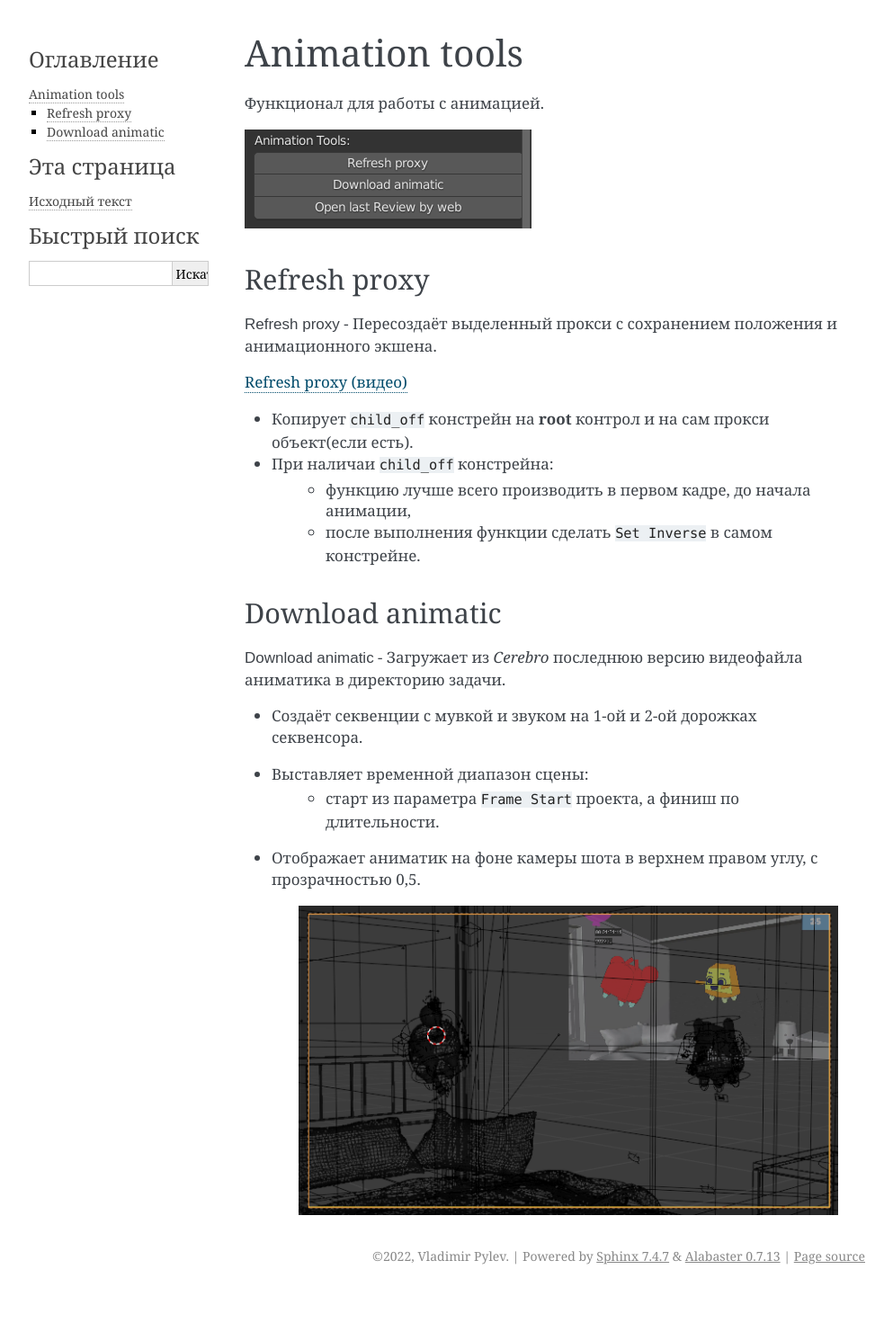
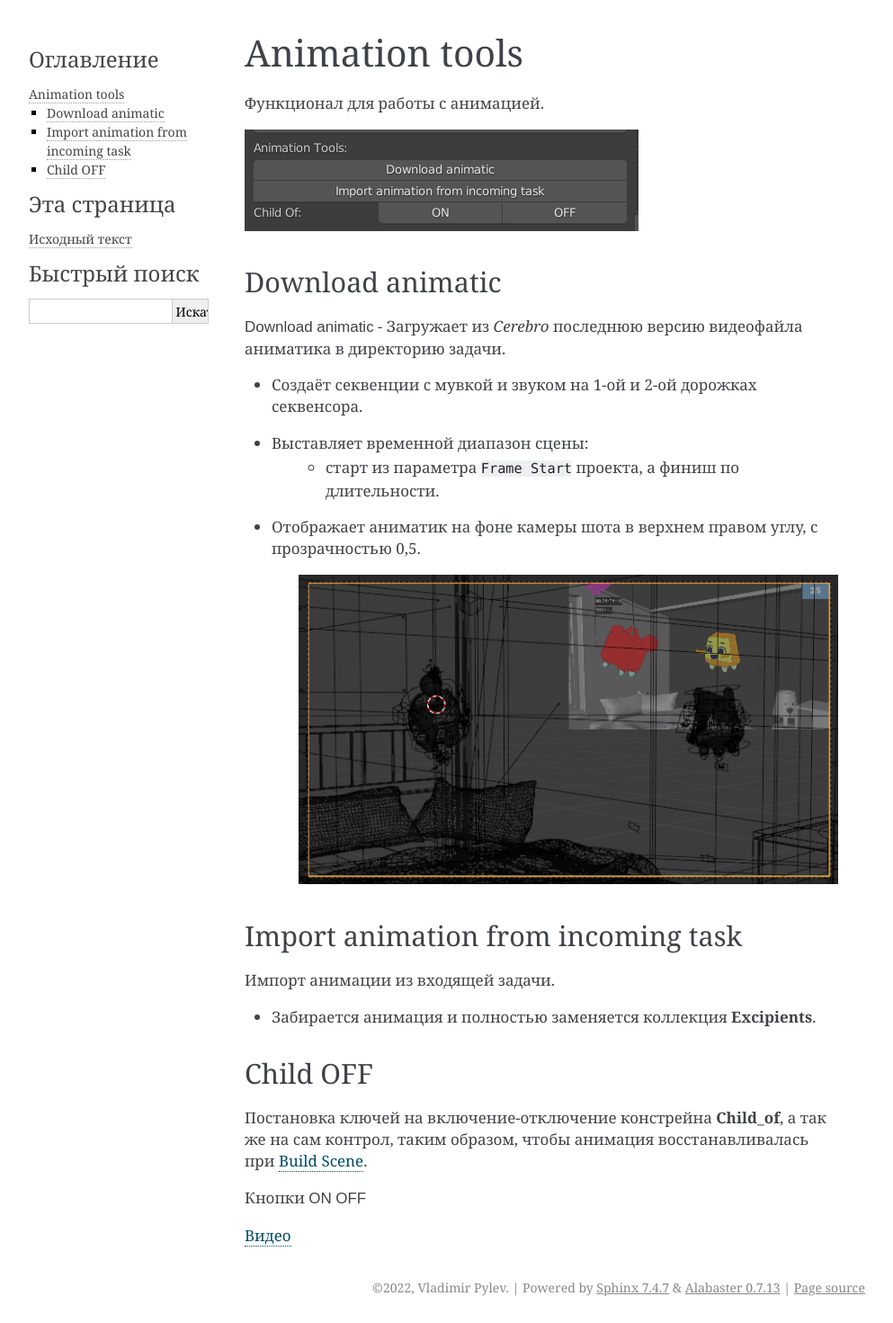
Before and after one commit to volodya-renderberg/cerebro-b3d-connect-manual, a Sphinx documentation site: the page built from docs/source/manual/work_panel/animation_tools.rst, in a window 1280 px wide. Shown: the whole page at 90% size, without its empty margins (148-1141 px from the left). Built offline with Sphinx 7.4.7, drawn with Linux system fonts in a browser that asks for light colours; before the commit the page ends 1436 px from its top, so only the background shows below that.

Commit message:
Child off

```diff
--- a/docs/source/manual/processes/animatic.rst
+++ b/docs/source/manual/processes/animatic.rst
@@ -7,3 +7,6 @@
    :maxdepth: 1
 
    animatic/slicing
+   animatic/slicing_shot
+   animatic/retiming_shot
+   animatic/change_animatic
--- /dev/null
+++ b/docs/source/manual/processes/animatic/retiming_shot.rst
@@ -0,0 +1,6 @@
+.. _retiming-shot-page:
+
+Изменение длительности шота
+===============================
+
+Процедура при которой меняется длительность одного или нескольких шотов.
--- /dev/null
+++ b/docs/source/manual/processes/animatic/slicing_shot.rst
@@ -0,0 +1,6 @@
+.. _slicing-shot-page:
+
+Разрезание шота
+================
+
+Процедура при которой из одного шота создаётся два или более.
--- a/docs/source/manual/video.rst
+++ b/docs/source/manual/video.rst
@@ -24,3 +24,7 @@
 * `Сборка текстур <https://youtu.be/iTCtTxtwsns>`_
 
 * `Редактирование текстур <https://youtu.be/pwS9yW_cA9s>`_
+
+* `Перезагрузка поломанных пропсов в локации <https://disk.yandex.ru/i/D3NtrMghoadECA>`_
+
+* `Child_of ON/OFF <https://disk.yandex.ru/i/a6lloZysHRQzuw>`_
--- a/docs/source/manual/work_panel.rst
+++ b/docs/source/manual/work_panel.rst
@@ -39,7 +39,7 @@ Sources panel
 
    :guilabel:`From cache` - панель открывается из кеша без чтения базы данных.
 
-   .. note:: Кеш заполняется при открытии вторым вариантом и при выполнении :ref:`work_panel_update_incoming`
+   .. note:: Кеш заполняется при открытии вторым вариантом и при выполнении :ref:`selected_panel_update_incoming`
 
    :guilabel:`New read data` - открытие панели с получением данных из сети, с кешированием полученных данных.
 
--- a/docs/source/manual/work_panel/animation_tools.rst
+++ b/docs/source/manual/work_panel/animation_tools.rst
@@ -6,20 +6,6 @@ Animation tools
 Функционал для работы с анимацией.
 
 .. image:: ../../_static/images/animation_tools.png
-
-.. _animation_tools_refresh_proxy:
-
-Refresh proxy
-~~~~~~~~~~~~~
-
-:guilabel:`Refresh proxy` - Пересоздаёт выделенный прокси с сохранением положения и анимационного экшена.
-
-`Refresh proxy (видео) <https://youtu.be/zato5UMp3Yg>`_
-
-* Копирует ``child_off`` констрейн на **root** контрол и на сам прокси объект(если есть).
-* При наличаи ``child_off`` констрейна:
-    * функцию лучше всего производить в первом кадре, до начала анимации,
-    * после выполнения функции сделать ``Set Inverse`` в самом констрейне.
 
 
 .. _animation_tools_download_animatic:
@@ -35,3 +21,26 @@ Download animatic
 * Отображает аниматик на фоне камеры шота в верхнем правом углу, с прозрачностью 0,5.
 
     .. image:: ../../_static/images/animatic_bg_images.png
+
+
+.. _import_animation_from_incoming_task:
+
+Import animation from incoming task
+~~~~~~~~~~~~~~~~~~~~~~~~~~~~~~~~~~~~~~
+
+Импорт анимации из входящей задачи.
+
+* Забирается анимация и полностью заменяется коллекция **Excipients**.
+
+
+.. _animation_tools_child_of_on_off:
+
+Child OFF
+~~~~~~~~~~~
+
+Постановка ключей на включение-отключение констрейна **Child_of**, а так же на сам контрол, таким образом, чтобы анимация
+восстанавливалась при :ref:`build-scene-page`.
+
+Кнопки :guilabel:`ON` :guilabel:`OFF`
+
+`Видео <https://disk.yandex.ru/i/a6lloZysHRQzuw>`_
```
Also changed, not shown: docs/source/manual/processes/animatic/change_animatic.rst (added, +14 -0 lines), docs/source/_static/images/animation_tools.png, docs/source/_static/images/build_scene.png.
